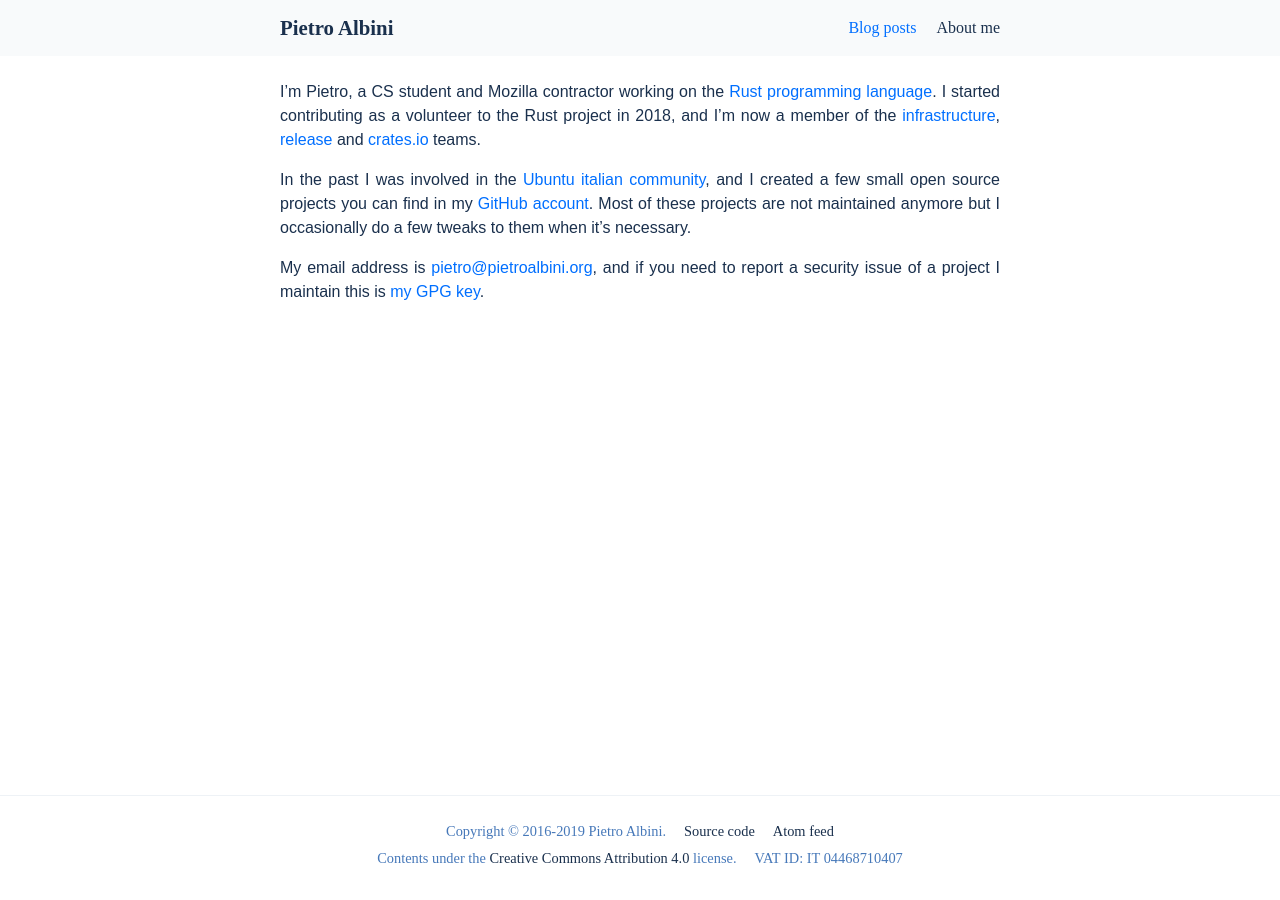
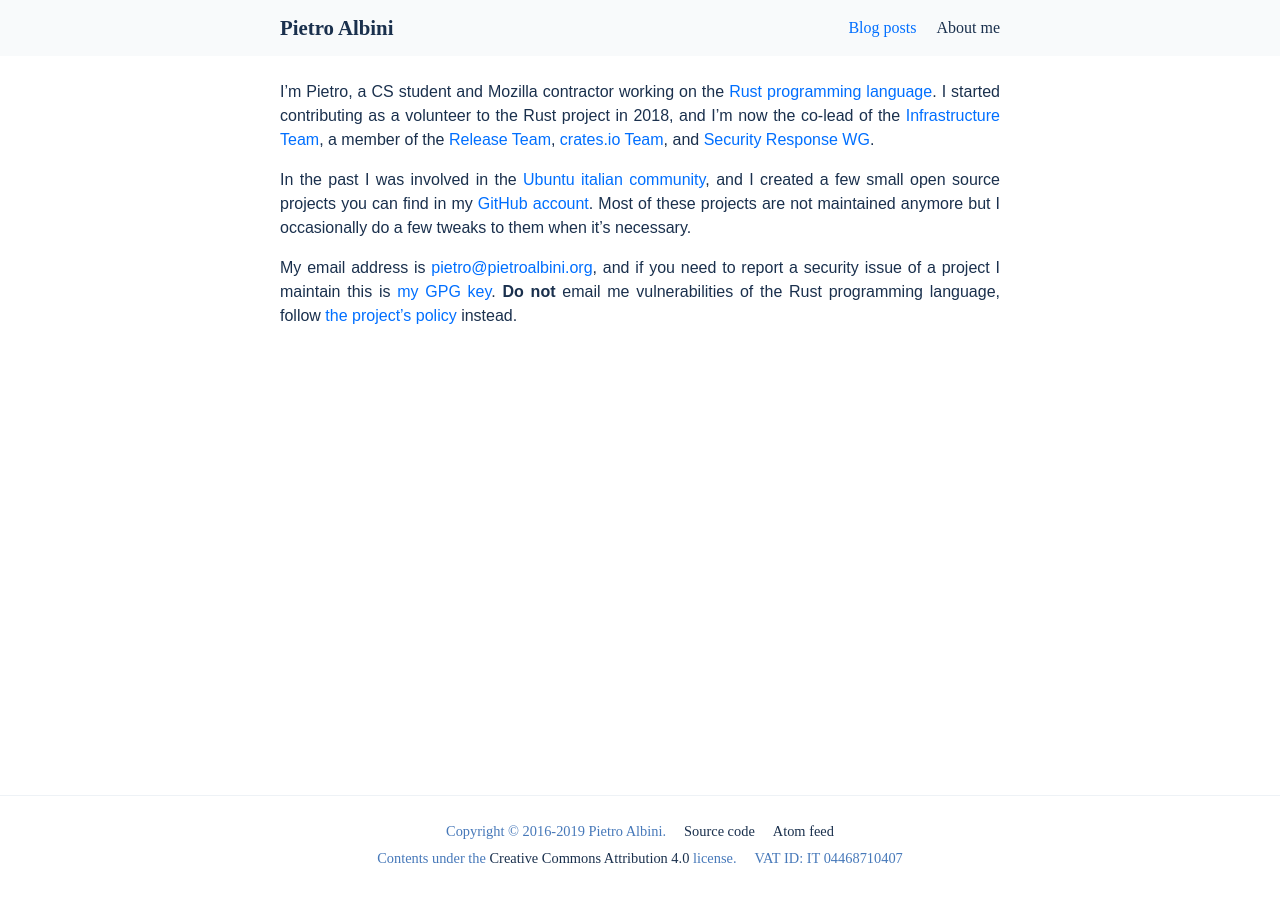
Before and after one commit to pietroalbini/website, a Jekyll site: the page built from src/about.md, in a window 1280 px wide. Built offline with Jekyll 4.4.1, drawn with Linux system fonts in a browser that asks for light colours; some web fonts are replaced.

Commit message:
update the about page

```diff
--- a/src/about.md
+++ b/src/about.md
@@ -5,8 +5,9 @@ title: About me
 
 I'm Pietro, a CS student and Mozilla contractor working on the [Rust
 programming language][rust]. I started contributing as a volunteer to the Rust
-project in 2018, and I'm now a member of the [infrastructure][infra-team],
-[release][release-team] and [crates.io][cratesio-team] teams.
+project in 2018, and I'm now the co-lead of the [Infrastructure
+Team][infra-team], a member of the [Release Team][release-team], [crates.io
+Team][cratesio-team], and [Security Response WG][wg-security-response].
 
 In the past I was involved in the [Ubuntu italian community][ubuntu-it], and I
 created a few small open source projects you can find in my [GitHub
@@ -15,11 +16,14 @@ occasionally do a few tweaks to them when it's necessary.
 
 My email address is [pietro@pietroalbini.org](mailto:pietro@pietroalbini.org),
 and if you need to report a security issue of a project I maintain this is [my
-GPG key](/gpg).
+GPG key](/gpg). **Do not** email me vulnerabilities of the Rust programming
+language, follow [the project's policy][rust-security-policy] instead.
 
 [rust]: https://www.rust-lang.org
 [infra-team]: https://www.rust-lang.org/governance/teams/operations#infra
 [release-team]: https://www.rust-lang.org/governance/teams/operations#release
 [cratesio-team]: https://www.rust-lang.org/governance/teams/crates-io
+[wg-security-response]: https://www.rust-lang.org/governance/wgs/wg-security-response
 [ubuntu-it]: https://www.ubuntu-it.org
 [gh]: https://github.com/pietroalbini
+[rust-security-policy]: https://www.rust-lang.org/policies/security
```
